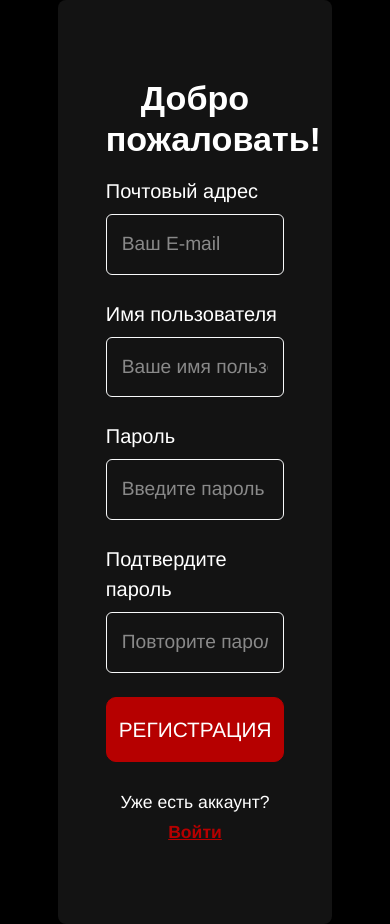
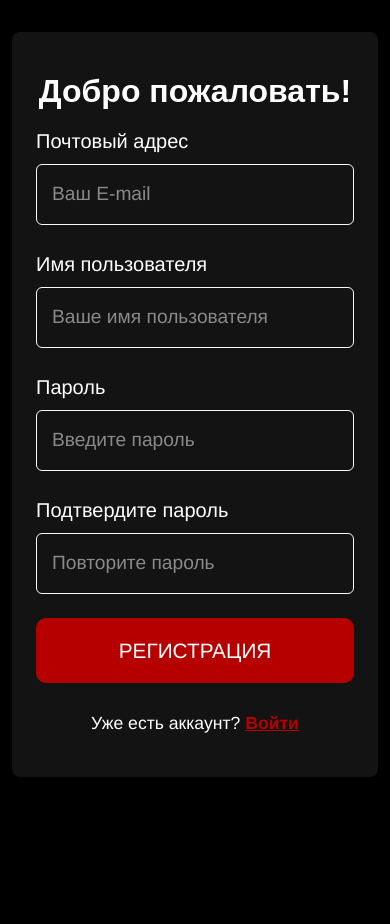
Before and after one commit to k1lst1x/ESPORTSHUB, a Django app: page /users/register/ in a window 390 px wide. Run offline with Django 4.2, Linux system fonts and the light colour scheme; some web fonts are replaced.

Commit message:
fixed the authorization pages

```diff
--- /dev/null
+++ b/static/css/registration.css
@@ -0,0 +1,128 @@
+/* ----------  ≤ 1600 px  ---------- */
+@media (max-width: 1600px) {
+
+  /* Общая «рамка» формы Авторизации/Регистрации */
+  .row.w-75 {
+      width: 90% !important;      /* было 75 % – берём чуть больше экрана */
+      max-width: 1100px;          /* фикс‑лимит, чтобы не «растягивалось» */
+  }
+
+  /* Левая половина с формой */
+  .col-md-6.p-5 {
+      padding: 3rem 2.5rem !important;    /* было 5rem – уменьшаем отступы */
+  }
+  .col-md-6 .display-4 {                  /* «Добро пожаловать!» */
+      font-size: 2.8rem;                  /* было 3.5–4rem  */
+      line-height: 1.2;
+  }
+  .col-md-6 input {                       /* поля ввода */
+      font-size: 1.05rem;
+      padding: 12px 15px;
+  }
+  .col-md-6 button.btn {                  /* кнопка «ВХОД» */
+      font-size: 1.15rem;
+      padding: 12px 0;
+  }
+
+  /* Логотип сверху */
+  .position-absolute.top-0 img {
+      height: 110px;                      /* было 140 px */
+  }
+
+  /* Правая половина с картинкой */
+  .col-md-6.d-md-block {
+      background-size: 140% auto;         /* сильнее кадрируем, чтобы не «прилипало» */
+  }
+
+  /* ---------- универсальные блоки сайта ---------- */
+
+  /* Hero‑секция */
+  .left h1           { font-size: 3.35rem; } /* было 4rem → компактнее */
+  .left button       { font-size: 1.15rem; padding: 10px 22px 14px; }
+  .game              { font-size: 2.5rem; }  /* CS2 / Dota2 */
+
+  /* «Лучшие игроки» — чуть уже карточки */
+  .player-card       { width: 300px; height: 130px; }
+  .player-name       { font-size: 1.15rem; }
+
+  /* Блок турнира */
+  .tournament-title,
+  .tournament-date   { font-size: 3.35rem; }
+
+  /* Кнопки турниров и «читать ещё» */
+  .red-button,
+  .tournament-btn    { font-size: 0.95rem; padding: 10px 22px; }
+
+  /* Боковые новости, если видны */
+  .news              { width: 280px; padding: 18px; }
+  .news h3           { font-size: 1.4rem; }
+
+  /* Столбцы таблицы матчей – текст чуть мельче, чтобы не ломалось */
+  tbody td           { font-size: 1.05rem; }
+  .score-win,
+  .score-lose        { font-size: 1.5rem; padding: 6px 12px; }
+
+}
+
+/* ---------- МОБИЛЬНАЯ ВЕРСИЯ ≤ 768 px ---------- */
+@media (max-width: 768px) {
+
+    /* Контейнер-рамка формы: по центру и уже */
+    .row.w-75 {
+        width: 100% !important;     /* во всю ширину устройства */
+        max-width: 500px;           /* но не шире 500 px, чтобы поля не «растягивались» */
+        margin: 0 auto;             /* горизонтальное центрирование */
+        box-shadow: none;           /* убираем тяжёлую тень на маленьких экранах */
+        border-radius: 0;           /* если хотите — скругления можно оставить */
+    }
+
+    /* Левая колонка с формой занимает 100 % */
+    .col-md-6.p-5 {
+        padding: 2.5rem 1.5rem !important;  /* меньше боковые отступы */
+    }
+
+    /* Заголовок */
+    .col-md-6 .display-4 {
+        font-size: 2rem;             /* компактнее шрифт */
+        text-align: center;          /* по центру */
+    }
+
+    /* Логотип выводим выше формы и по центру */
+    .position-absolute.top-0.start-0 {
+        position: static !important; /* снимаем absolute, чтобы не «залипал» сверху */
+        padding-left: 0 !important;
+        margin-bottom: 1rem;
+        text-align: center;
+    }
+    .position-absolute.top-0 img {
+        height: 90px;                /* меньше сам логотип */
+    }
+
+    /* Поля ввода и кнопка — чуть ниже, ровно по центру */
+    form .form-control {
+        font-size: 1rem;
+        padding: 12px 14px;
+    }
+    form .btn {
+        font-size: 1.1rem;
+        padding: 12px 0;
+    }
+
+    /* Правая колонка с картинкой уже скрыта класcом d-none d-md-block,
+       но на всякий случай гарантируем: */
+    .col-md-6.d-md-block { display: none !important; }
+    .container-fluid.d-flex {
+        height: auto !important;      /* вместо 100vh */
+        min-height: 100vh;            /* чтобы центрирование сохранилось */
+        align-items: flex-start !important; /* контент «прилипает» к верху,
+                                               иначе центр убегает при scroll */
+        overflow-y: auto;             /* даём прокрутку */
+        padding-top: 2rem;            /* небольшие отступы сверху/снизу */
+        padding-bottom: 2rem;
+    }
+
+    /* 2. Внутренний .row тоже без жёсткой высоты */
+    .row.w-75 {
+        height: auto !important;
+    }
+}
--- a/templates/registration/login.html
+++ b/templates/registration/login.html
@@ -2,6 +2,8 @@
 {% load static %}
 
 {% block content %}
+<link rel="stylesheet" href="{% static 'css/registration.css' %}">
+<meta name="viewport" content="width=device-width, initial-scale=1" />
 <div class="container-fluid d-flex justify-content-center vh-100">
     <div class="row w-75 shadow-lg rounded-3 overflow-hidden d-flex align-items-stretch" style="max-width: 100%; height: 100%;">
         <!-- Левая часть с формой -->
--- a/templates/registration/password_reset_form.html
+++ b/templates/registration/password_reset_form.html
@@ -2,6 +2,8 @@
 {% load static %}
 
 {% block content %}
+<link rel="stylesheet" href="{% static 'css/registration.css' %}">
+<meta name="viewport" content="width=device-width, initial-scale=1" />
 <div class="container-fluid d-flex justify-content-center vh-100">
     <div class="row w-75 shadow-lg rounded-3 overflow-hidden d-flex align-items-stretch" style="max-width: 100%; height: 100%;">
         <!-- Левая часть с формой -->
--- a/templates/registration/register.html
+++ b/templates/registration/register.html
@@ -2,6 +2,8 @@
 {% load static %}
 
 {% block content %}
+<link rel="stylesheet" href="{% static 'css/registration.css' %}">
+<meta name="viewport" content="width=device-width, initial-scale=1" />
 <div class="container-fluid d-flex justify-content-center vh-100">
     <div class="row w-75 shadow-lg rounded-3 overflow-hidden d-flex align-items-stretch" style="max-width: 100%; height: 100%;">
         <!-- Левая часть с формой -->
```
